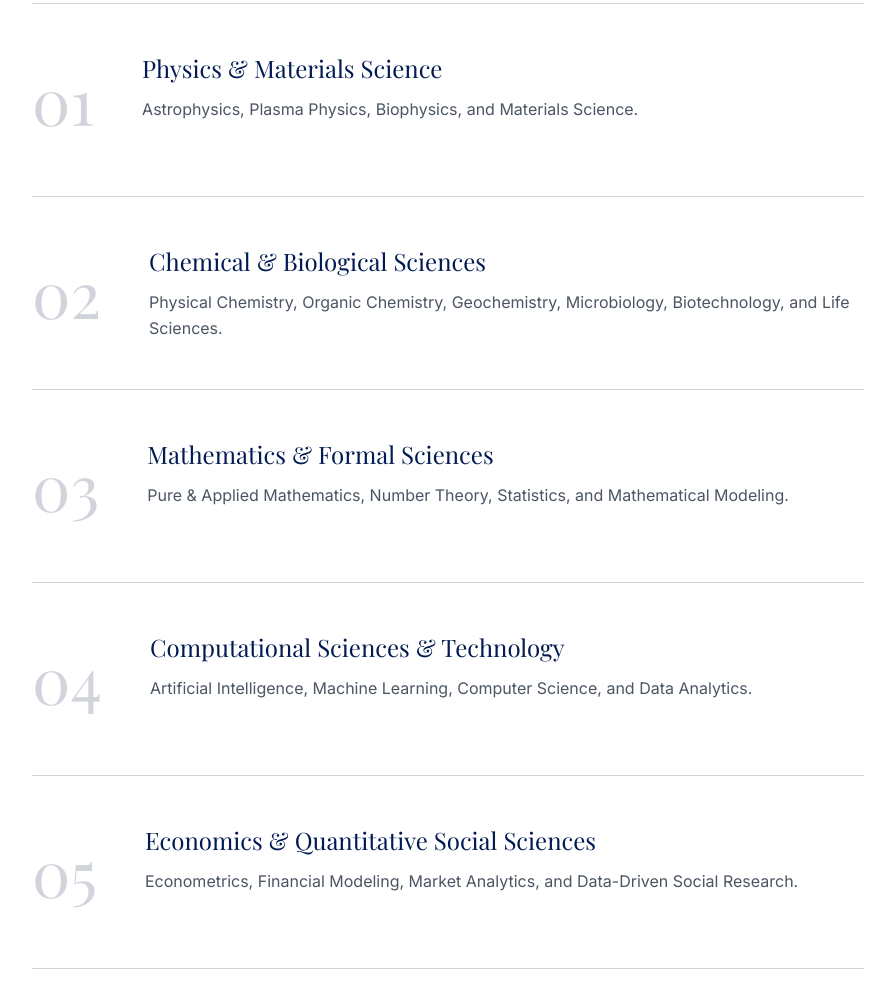
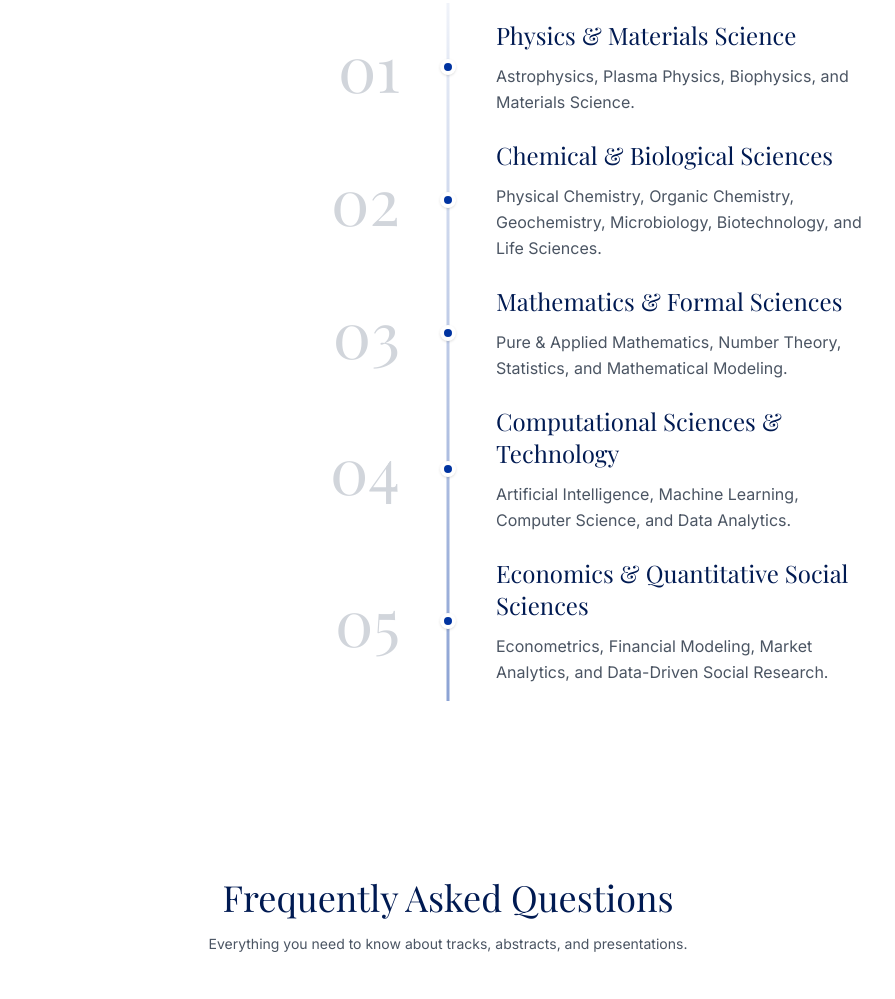
Before and after one commit to bibekpandey0521/research_symposium-1, a plain HTML site: page tracks.html in a window 1280 px wide. Shown: the part 561-1560 px from the top of the page, without its empty margins (192-1087 px from the left). Drawn offline with nearby package versions, Linux system fonts and the light colour scheme; a web font is replaced by a local one.

Commit message:
feat(ui):redesign footer with light blue/cream gradient and improve timeline visibility on tracks

```diff
--- a/assets/css/styles.css
+++ b/assets/css/styles.css
@@ -69,15 +69,15 @@ h1, h2, h3, h4, h5, h6,
   left: 1.5rem;
   top: 0;
   bottom: 0;
-  width: 2px;
-  background-color: #e2e8f0;
+  width: 3px;
+  transform: translateX(-50%);
+  background: linear-gradient(to bottom, rgba(0, 51, 160, 0.06) 0%, rgba(0, 51, 160, 0.12) 12%, rgba(0, 51, 160, 0.45) 100%);
   z-index: 0;
 }
 
 @media (min-width: 768px) {
   .timeline-line {
     left: 50%;
-    transform: translateX(-50%);
   }
 }
 
@@ -250,11 +250,13 @@ h1, h2, h3, h4, h5, h6,
 }
 
 .footer-shell {
-  background-color: #ffffff;
+  background-color: #eef4fb;
+  background-image: radial-gradient(circle at 15% 85%, rgba(0, 51, 160, 0.06) 0, rgba(0, 51, 160, 0.06) 1px, transparent 1px), linear-gradient(135deg, #f8faff 0%, #eaf2fd 55%, #fdf3e7 100%);
+  background-size: 28px 28px, cover;
   color: #4b5563;
   padding-top: 4rem;
   padding-bottom: 2.5rem;
-  border-top: 1px solid #e5e7eb;
+  border-top: 1px solid #d6e1f0;
 }
 
 .footer-shell a,
--- a/tracks.html
+++ b/tracks.html
@@ -81,25 +81,15 @@
 
     <section class="py-20 bg-white">
       <div class="max-w-4xl mx-auto px-4 sm:px-6 lg:px-8">
-        <div class="track-item py-8 md:py-12 flex flex-col md:flex-row gap-6 md:gap-12 items-start transition-colors hover:bg-gray-50 cursor-default">
-          <div class="track-number">01</div>
-          <div><h3 class="font-serif text-2xl text-nssr-dark mb-3">Physics & Materials Science</h3><p class="text-gray-600 leading-relaxed">Astrophysics, Plasma Physics, Biophysics, and Materials Science.</p></div>
-        </div>
-        <div class="track-item py-8 md:py-12 flex flex-col md:flex-row gap-6 md:gap-12 items-start transition-colors hover:bg-gray-50 cursor-default">
-          <div class="track-number">02</div>
-          <div><h3 class="font-serif text-2xl text-nssr-dark mb-3">Chemical & Biological Sciences</h3><p class="text-gray-600 leading-relaxed">Physical Chemistry, Organic Chemistry, Geochemistry, Microbiology, Biotechnology, and Life Sciences.</p></div>
-        </div>
-        <div class="track-item py-8 md:py-12 flex flex-col md:flex-row gap-6 md:gap-12 items-start transition-colors hover:bg-gray-50 cursor-default">
-          <div class="track-number">03</div>
-          <div><h3 class="font-serif text-2xl text-nssr-dark mb-3">Mathematics & Formal Sciences</h3><p class="text-gray-600 leading-relaxed">Pure & Applied Mathematics, Number Theory, Statistics, and Mathematical Modeling.</p></div>
-        </div>
-        <div class="track-item py-8 md:py-12 flex flex-col md:flex-row gap-6 md:gap-12 items-start transition-colors hover:bg-gray-50 cursor-default">
-          <div class="track-number">04</div>
-          <div><h3 class="font-serif text-2xl text-nssr-dark mb-3">Computational Sciences & Technology</h3><p class="text-gray-600 leading-relaxed">Artificial Intelligence, Machine Learning, Computer Science, and Data Analytics.</p></div>
-        </div>
-        <div class="track-item border-y border-gray-300 py-8 md:py-12 flex flex-col md:flex-row gap-6 md:gap-12 items-start transition-colors hover:bg-gray-50 cursor-default">
-          <div class="track-number">05</div>
-          <div><h3 class="font-serif text-2xl text-nssr-dark mb-3">Economics & Quantitative Social Sciences</h3><p class="text-gray-600 leading-relaxed">Econometrics, Financial Modeling, Market Analytics, and Data-Driven Social Research.</p></div>
+        <div class="relative py-4">
+          <div class="timeline-line"></div>
+          <div class="space-y-6">
+            <div class="relative flex flex-col md:flex-row items-center"><div class="hidden md:block w-1/2 pr-12 text-right"><span class="track-number block">01</span></div><div class="absolute left-6 md:left-1/2 transform -translate-x-1/2 w-4 h-4 rounded-full border-4 border-white bg-nssr-blue shadow z-10"></div><div class="w-full pl-16 md:pl-0 md:w-1/2 md:pl-12 text-left"><span class="track-number block md:hidden mb-2">01</span><h3 class="font-serif text-2xl text-nssr-dark mb-3">Physics & Materials Science</h3><p class="text-gray-600 leading-relaxed">Astrophysics, Plasma Physics, Biophysics, and Materials Science.</p></div></div>
+            <div class="relative flex flex-col md:flex-row items-center"><div class="hidden md:block w-1/2 pr-12 text-right"><span class="track-number block">02</span></div><div class="absolute left-6 md:left-1/2 transform -translate-x-1/2 w-4 h-4 rounded-full border-4 border-white bg-nssr-blue shadow z-10"></div><div class="w-full pl-16 md:pl-0 md:w-1/2 md:pl-12 text-left"><span class="track-number block md:hidden mb-2">02</span><h3 class="font-serif text-2xl text-nssr-dark mb-3">Chemical & Biological Sciences</h3><p class="text-gray-600 leading-relaxed">Physical Chemistry, Organic Chemistry, Geochemistry, Microbiology, Biotechnology, and Life Sciences.</p></div></div>
+            <div class="relative flex flex-col md:flex-row items-center"><div class="hidden md:block w-1/2 pr-12 text-right"><span class="track-number block">03</span></div><div class="absolute left-6 md:left-1/2 transform -translate-x-1/2 w-4 h-4 rounded-full border-4 border-white bg-nssr-blue shadow z-10"></div><div class="w-full pl-16 md:pl-0 md:w-1/2 md:pl-12 text-left"><span class="track-number block md:hidden mb-2">03</span><h3 class="font-serif text-2xl text-nssr-dark mb-3">Mathematics & Formal Sciences</h3><p class="text-gray-600 leading-relaxed">Pure & Applied Mathematics, Number Theory, Statistics, and Mathematical Modeling.</p></div></div>
+            <div class="relative flex flex-col md:flex-row items-center"><div class="hidden md:block w-1/2 pr-12 text-right"><span class="track-number block">04</span></div><div class="absolute left-6 md:left-1/2 transform -translate-x-1/2 w-4 h-4 rounded-full border-4 border-white bg-nssr-blue shadow z-10"></div><div class="w-full pl-16 md:pl-0 md:w-1/2 md:pl-12 text-left"><span class="track-number block md:hidden mb-2">04</span><h3 class="font-serif text-2xl text-nssr-dark mb-3">Computational Sciences & Technology</h3><p class="text-gray-600 leading-relaxed">Artificial Intelligence, Machine Learning, Computer Science, and Data Analytics.</p></div></div>
+            <div class="relative flex flex-col md:flex-row items-center"><div class="hidden md:block w-1/2 pr-12 text-right"><span class="track-number block">05</span></div><div class="absolute left-6 md:left-1/2 transform -translate-x-1/2 w-4 h-4 rounded-full border-4 border-white bg-nssr-blue shadow z-10"></div><div class="w-full pl-16 md:pl-0 md:w-1/2 md:pl-12 text-left"><span class="track-number block md:hidden mb-2">05</span><h3 class="font-serif text-2xl text-nssr-dark mb-3">Economics & Quantitative Social Sciences</h3><p class="text-gray-600 leading-relaxed">Econometrics, Financial Modeling, Market Analytics, and Data-Driven Social Research.</p></div></div>
+          </div>
         </div>
       </div>
     </section>
```
